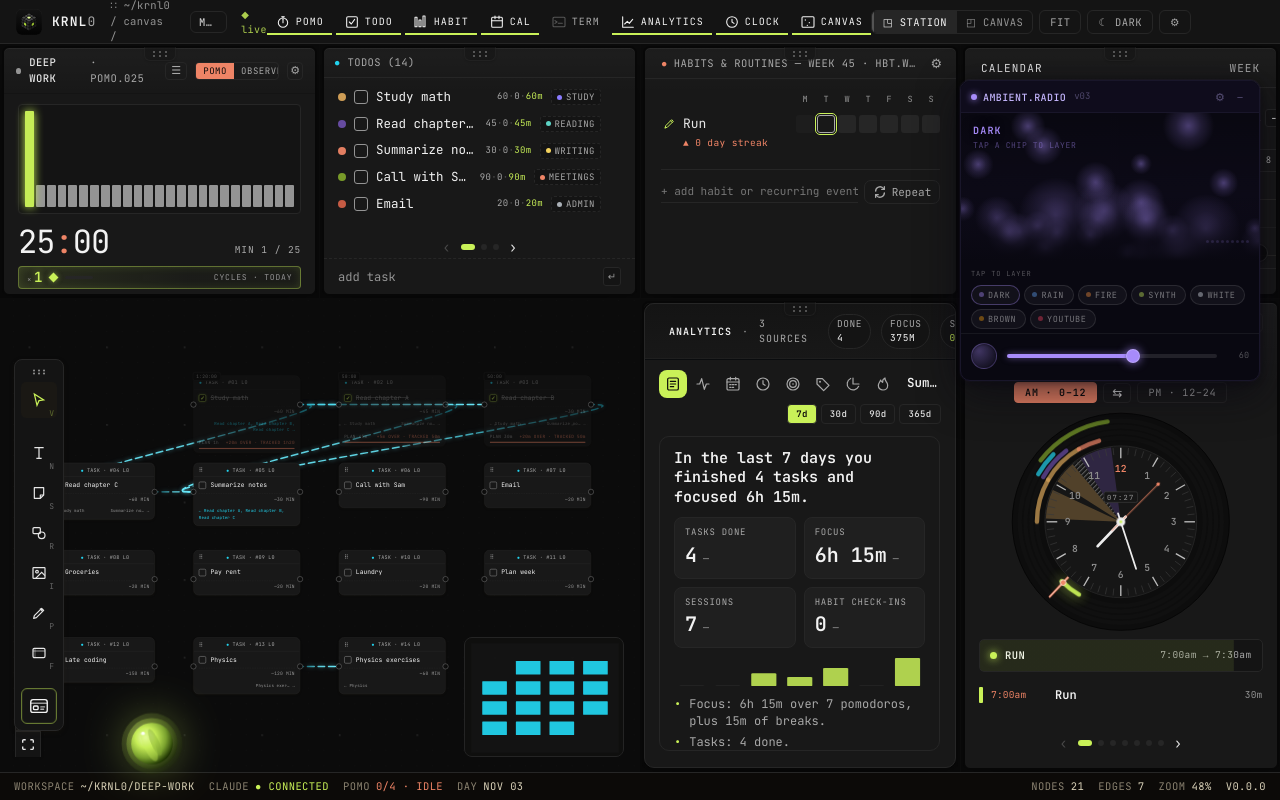
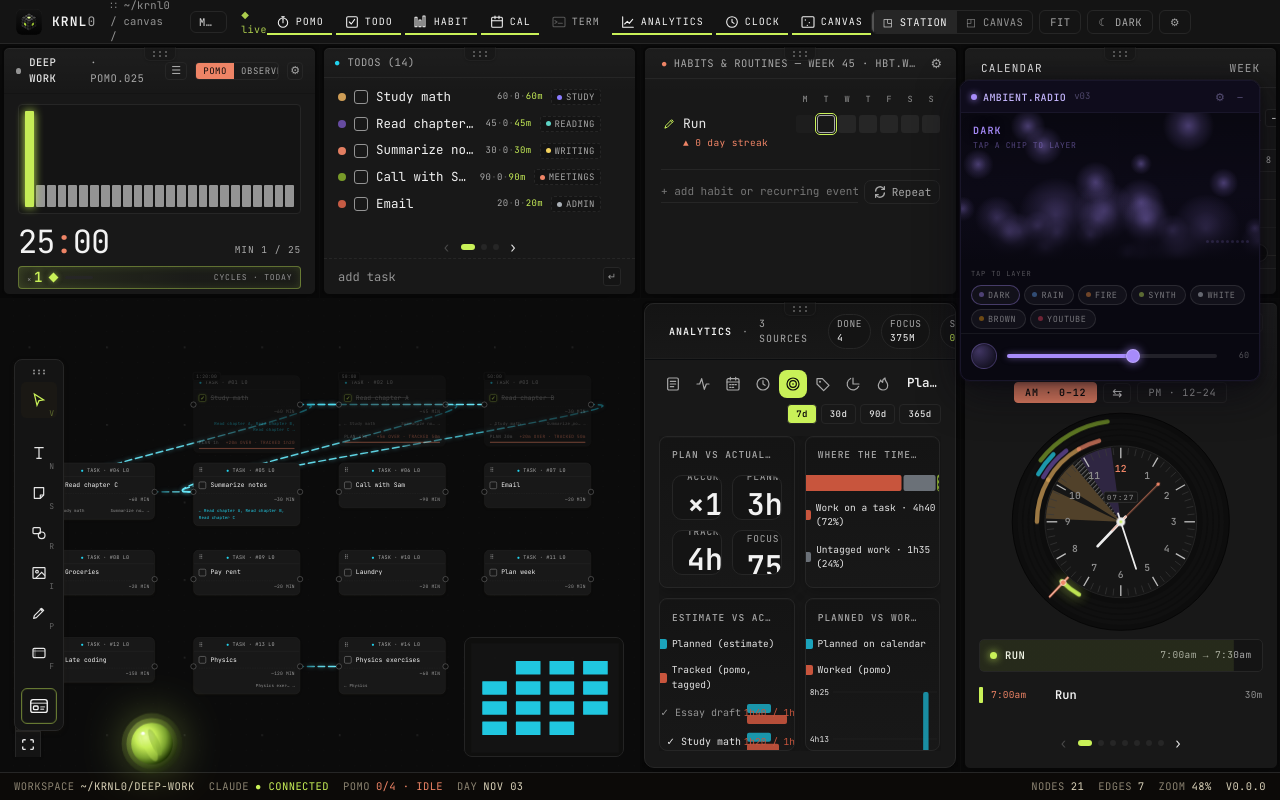
Before and after one commit to theMindDeveloper/KRNL0, a React (Vite) app: page / in a window 1280 px wide. Built offline with nearby package versions, Linux system fonts and the light colour scheme.

Commit message:
fix(analytics): the saved / CLI-set view opens its page (krnl analytics show --view … had no visible effect)

```diff
--- a/src/renderer/components/nodes/AnalyticsNode/index.tsx
+++ b/src/renderer/components/nodes/AnalyticsNode/index.tsx
@@ -17,7 +17,7 @@
  * Read-only — no connectors, no node edges. Spawned via dock or `A` shortcut.
  */
 
-import { useCallback, useMemo, useState } from 'react';
+import { useCallback, useEffect, useMemo, useState } from 'react';
 import type { NodeProps } from '../types';
 import { useBoardStore } from '../../../store/boardStore';
 import { HoldButton } from '../../ui/HoldButton';
@@ -72,6 +72,18 @@ import {
 } from './types';
 import { useLocalDay } from '../../../hooks/useLocalDay';
 
+// The page each (older) view name opens: `krnl analytics show --view …` and
+// the saved view land on their page instead of always on Summary.
+const VIEW_PAGE: Record<AnalyticsView, PageId> = {
+  overview: 'summary',
+  calendar: 'year',
+  patterns: 'hours',
+  insights: 'insights',
+  estimates: 'estimates',
+  time: 'tags',
+  sources: 'habits',
+};
+
 const VIEW_LABELS: Record<AnalyticsView, string> = {
   overview: 'Overview',
   calendar: 'Calendar',
@@ -457,6 +469,15 @@ export function AnalyticsNode({
     setCurrentCard(item?.getAttribute('data-card-id') ?? (item ? 'summary' : null));
     setJumpTo(null);
   }, []);
+
+  // Open the saved / CLI-set view's page. Deferred a frame so the pager has
+  // measured its cards (and its first page report has passed).
+  useEffect(() => {
+    const page = view ? VIEW_PAGE[view] : undefined;
+    if (!page || page === 'summary') return;
+    const id = requestAnimationFrame(() => setJumpTo(pageSelector(page)));
+    return () => cancelAnimationFrame(id);
+  }, [view]);
 
   // Plain-language summary on top of Overview (same text as `analytics summary`).
   const summary = summarizeAnalytics(analytics, range, prevRange, state.rangeDays);
```
